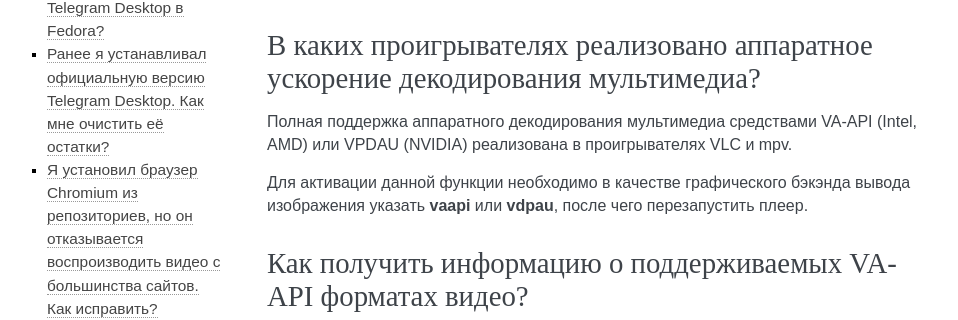
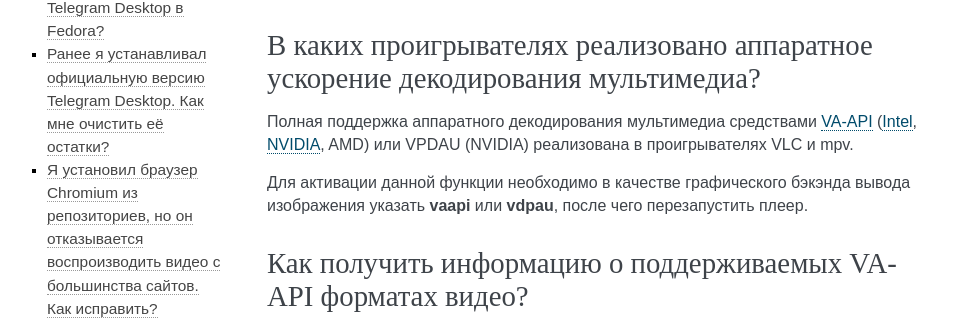
Before and after one commit to RussianFedora/FAQ, a Sphinx documentation site: the page built from source/using-applications.rst, in a window 1280 px wide and 900 px high, scrolled down 740 px. Shown: the part 147-467 px from the top of the window, without its empty margins (153-1111 px from the left). Built offline with Sphinx 7.4.7, drawn with Linux system fonts in a browser that asks for light colours.

```diff
--- a/source/using-applications.rst
+++ b/source/using-applications.rst
@@ -55,7 +55,7 @@
 В каких проигрывателях реализовано аппаратное ускорение декодирования мультимедиа?
 =====================================================================================
 
-Полная поддержка аппаратного декодирования мультимедиа средствами VA-API (Intel, AMD) или VPDAU (NVIDIA) реализована в проигрывателях VLC и mpv.
+Полная поддержка аппаратного декодирования мультимедиа средствами :ref:`VA-API <vaapi-info>` (:ref:`Intel <vaapi-intel>`, :ref:`NVIDIA <vaapi-nvidia>`, AMD) или VPDAU (NVIDIA) реализована в проигрывателях VLC и mpv.
 
 Для активации данной функции необходимо в качестве графического бэкэнда вывода изображения указать **vaapi** или **vdpau**, после чего перезапустить плеер.
 
```
